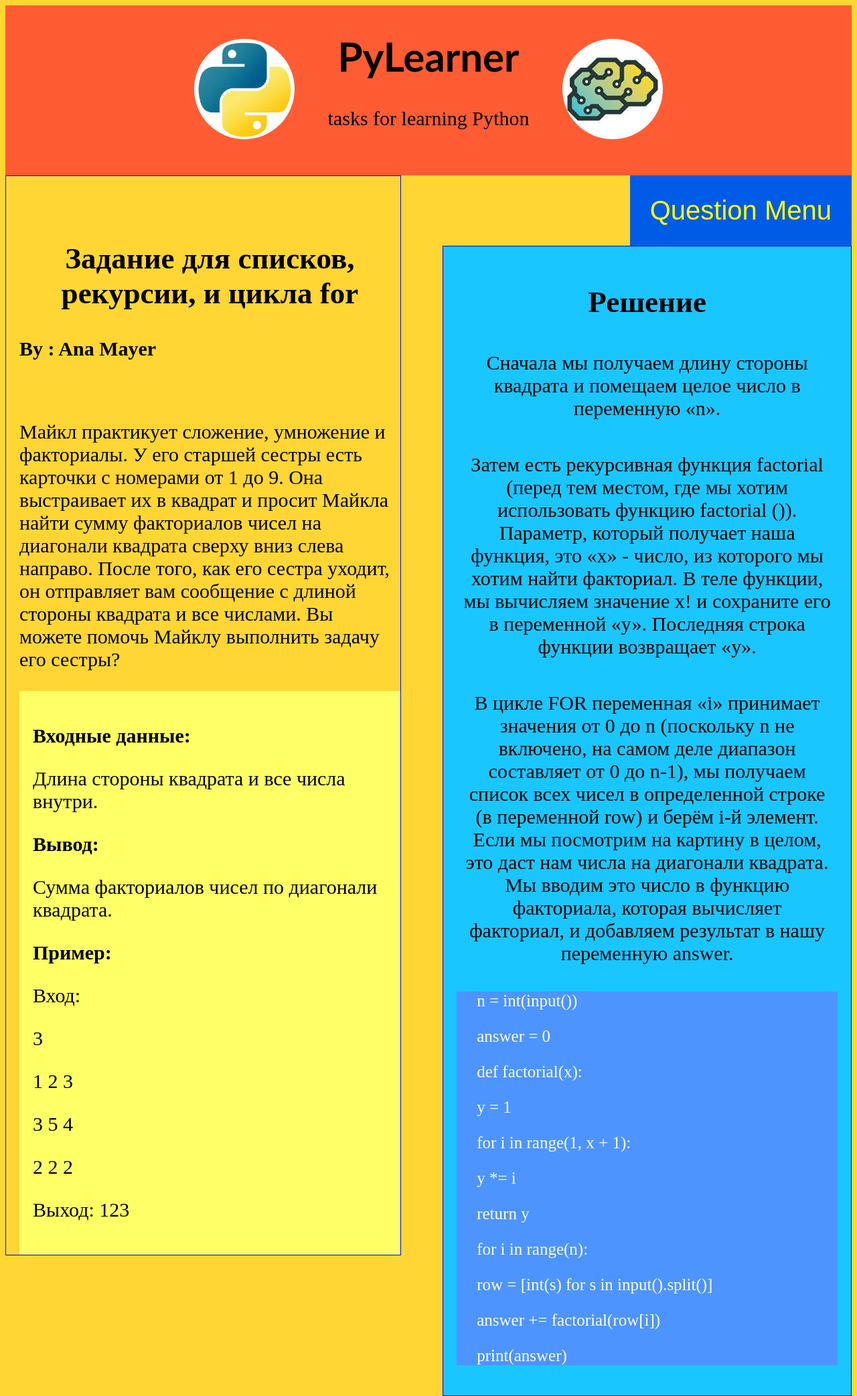
After one commit to kotlyar562/hakaton, a Flask app: page /question4 in a window 1280 px wide. The commit adds this page. Shown: the whole page at 67% size. Run offline with Flask 2, Linux system fonts and the light colour scheme.

Commit message:
Made question 4

```diff
--- a/app.py
+++ b/app.py
@@ -17,3 +17,7 @@
 @app.route('/question3')
 def question3():
     return render_template("question3.html")
+
+@app.route('/question4')
+def question4():
+    return render_template("question4.html")
--- a/templates/mainPage.html
+++ b/templates/mainPage.html
@@ -25,6 +25,7 @@
             <a href="/question1">Question 1</a>
             <a href="/question2">Question 2</a>
             <a href="/question3">Question 3</a>
+            <a href="/question4">Question 4</a>
         </div>
     </div>
 
@@ -37,6 +38,7 @@
         </div>
         <div class="column">
             <h2>Question 3 - Перевёртыш</h2>
+            <h2>Question 4 - Задание для списков, рекурсии, и цикла for</h2>
         </div>
     </div>
 {% endblock %}
--- /dev/null
+++ b/templates/question4.html
@@ -0,0 +1,86 @@
+{% extends 'base.html' %}
+
+{% block title %}
+    PyLearner
+{% endblock %}
+
+{% block content %}
+    <div class="header">
+        <div>
+            <img class="pyLogo" src="/static/pyhtonLOGO.jpg">
+        </div>
+        <div>
+            <h1 class="name"> PyLearner </h1>
+            <p class="thin-text"> tasks for learning Python </p>
+        </div>
+        <div>
+            <img class="pyLogo" src="/static/itgenio.jpg">
+        </div>
+    </div>
+    <div class="dropdown">
+        <button class="menubtn">Question Menu</button>
+        <div class="menu-link">
+            <a href="/question1">Question 1</a>
+            <a href="/question2">Question 2</a>
+            <a href="/question3">Question 3</a>
+            <a href="/question4">Question 4</a>
+        </div>
+    </div>
+    <div>
+        <div class="task">
+            <h2>Задание для списков, рекурсии, и цикла for</h2>
+            <h4> By : Ana Mayer </h4>
+            <p class="bold-text">
+            <p>
+                Майкл практикует сложение, умножение и факториалы.
+                У его старшей сестры есть карточки с номерами от 1 до 9.
+                Она выстраивает их в квадрат и просит Майкла найти сумму факториалов чисел на диагонали квадрата сверху вниз слева направо.
+                После того, как его сестра уходит, он отправляет вам сообщение с длиной стороны квадрата и все числами.
+                Вы можете помочь Майклу выполнить задачу его сестры?
+            </p>
+            <div class="data">
+                <p style="font-weight: bold;"> Входные данные: </p>
+                <p>Длина стороны квадрата и все числа внутри.</p>
+                <p style="font-weight: bold;">Вывод:</p>
+                <p>Сумма факториалов чисел по диагонали квадрата.</p>
+                <p style="font-weight: bold;">Пример:</p>
+                <p>Вход:</p>
+                <p>3</p>
+                <p>1 2 3</p>
+                <p>3 5 4</p>
+                <p>2 2 2</p>
+                <p>Выход: 123</p>
+            </div>
+        </div>
+        <div class="solution">
+            <h2>Решение</h2>
+            <p class="bold-text">Сначала мы получаем длину стороны квадрата и помещаем целое число в переменную «n».</p>
+            <p class="bold-text">
+                Затем есть рекурсивная функция factorial (перед тем местом, где мы хотим использовать функцию factorial ()).
+                Параметр, который получает наша функция, это «x» - число, из которого мы хотим найти факториал. В теле функции, мы вычисляем значение х! и сохраните его в переменной «у».
+                Последняя строка функции возвращает «y».
+            </p>
+            <p class="bold-text">
+                В цикле FOR переменная «i» принимает значения от 0 до n (поскольку n не включено, на самом деле диапазон составляет от 0 до n-1),
+                мы получаем список всех чисел в определенной строке (в переменной row) и берём i-й элемент.
+                Если мы посмотрим на картину в целом, это даст нам числа на диагонали квадрата.
+                Мы вводим это число в функцию факториала, которая вычисляет факториал, и добавляем результат в нашу переменную answer.
+            </p>
+            <div class="code">
+                <p>n = int(input())</p>
+                <p>answer = 0</p>
+
+                <p>def factorial(x):</p>
+                <p>     y = 1</p>
+                <p>     for i in range(1, x + 1):</p>
+                <p>     y *= i</p>
+                <p>     return y</p>
+
+                <p>for i in range(n):</p>
+                <p>     row = [int(s) for s in input().split()]</p>
+                <p>     answer += factorial(row[i])</p>
+                <p>     print(answer)</p>
+            </div>
+        </div>
+    </div>
+{% endblock %}
```
Also changed, not shown: templates/question1.html (+4 -3 lines), templates/question2.html (+4 -3 lines), templates/question3.html (+4 -3 lines).
